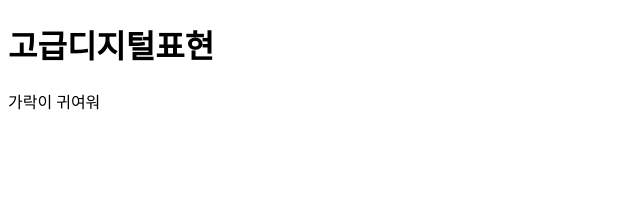
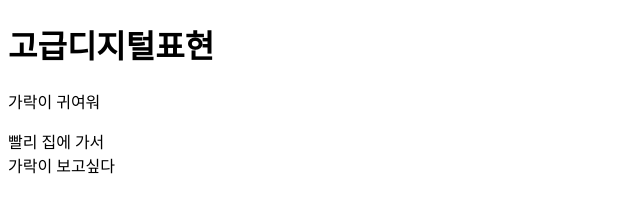
Before and after one commit to GaYeong0826/GaYeong0826.github.io, a plain HTML site: page Index.html in a window 1280 px wide. Shown: the whole page, without its empty margins (0-640 px from the left). Drawn offline with Linux system fonts and the light colour scheme.

Commit message:
Update Index.html
,

```diff
--- a/Index.html
+++ b/Index.html
@@ -2,4 +2,5 @@
 <body>
   <h1>고급디지털표현</h1>
   <p> 가락이 귀여워 </p>
+  <P> 빨리 집에 가서 <br>가락이 보고싶다</P>
 </body>
```
